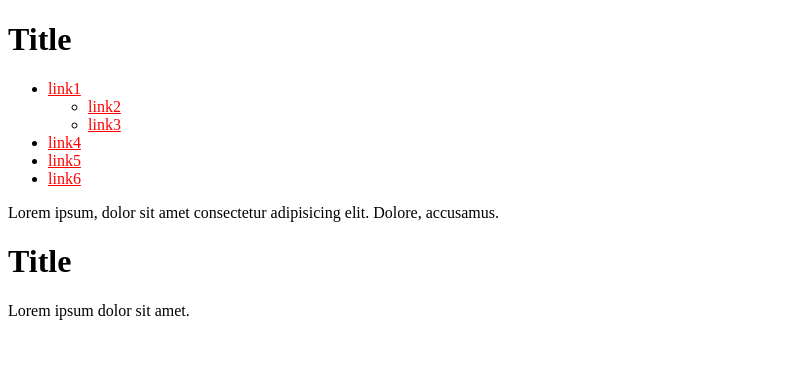
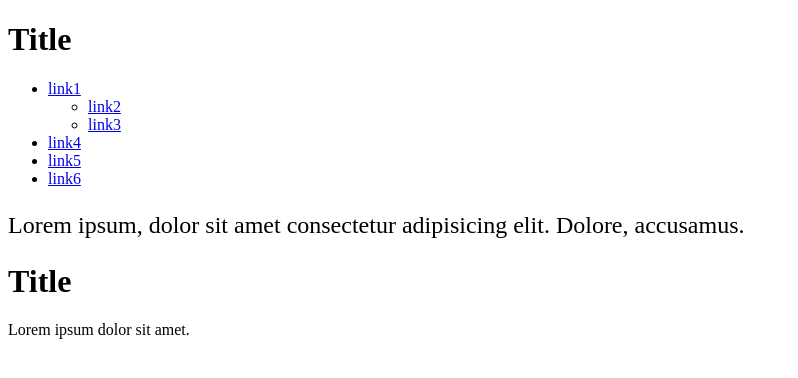
Before and after one commit to Mironlay/HW-7, a plain HTML site: page index.html in a window 1280 px wide. Shown: the whole page, without its empty margins (0-798 px from the left). Drawn offline with Linux system fonts and the light colour scheme.

Commit message:
test update

```diff
--- a/css/style.css
+++ b/css/style.css
@@ -1,3 +1,7 @@
-a {
+[href="https"] {
     color: red;
 }
+
+ul + p {
+    font-size: 24px;
+}
```
